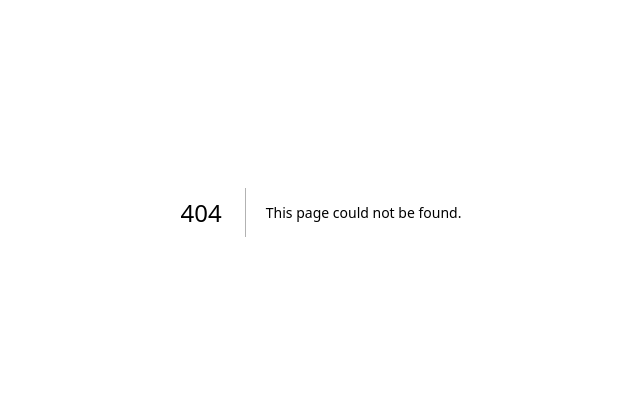
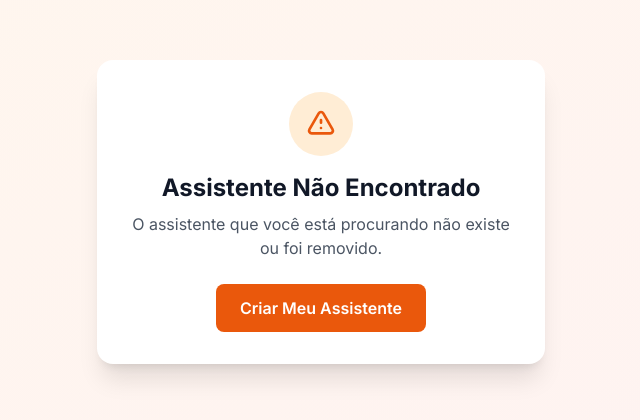
Before and after one commit to BigCorps/minhAi, a Next.js app: page /assistente in a window 1280 px wide. Before the commit this address had no page. Shown: the part 188-608 px from the top of the page, without its empty margins (319-959 px from the left). Built offline with nearby package versions, Linux system fonts and the light colour scheme.

Commit message:
Create page.tsx

```diff
--- /dev/null
+++ b/app/assistente/page.tsx
@@ -0,0 +1,27 @@
+import Link from 'next/link';
+
+export default function NotFound() {
+  return (
+    <div className="min-h-screen bg-gradient-to-br from-orange-50 to-red-50 flex items-center justify-center px-4">
+      <div className="max-w-md w-full bg-white rounded-2xl shadow-xl p-8 text-center">
+        <div className="w-16 h-16 bg-orange-100 rounded-full flex items-center justify-center mx-auto mb-4">
+          <svg className="w-8 h-8 text-orange-600" fill="none" stroke="currentColor" viewBox="0 0 24 24">
+            <path strokeLinecap="round" strokeLinejoin="round" strokeWidth={2} d="M12 9v2m0 4h.01m-6.938 4h13.856c1.54 0 2.502-1.667 1.732-3L13.732 4c-.77-1.333-2.694-1.333-3.464 0L3.34 16c-.77 1.333.192 3 1.732 3z" />
+          </svg>
+        </div>
+        <h1 className="text-2xl font-bold text-gray-900 mb-2">
+          Assistente Não Encontrado
+        </h1>
+        <p className="text-gray-600 mb-6">
+          O assistente que você está procurando não existe ou foi removido.
+        </p>
+        <Link
+          href="/"
+          className="inline-block px-6 py-3 bg-orange-600 text-white rounded-lg hover:bg-orange-700 transition font-semibold"
+        >
+          Criar Meu Assistente
+        </Link>
+      </div>
+    </div>
+  );
+}
```
